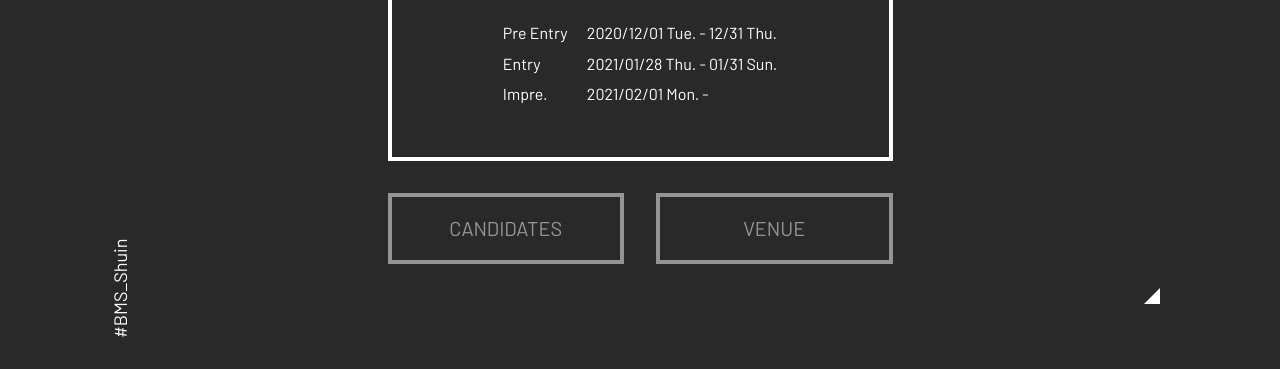
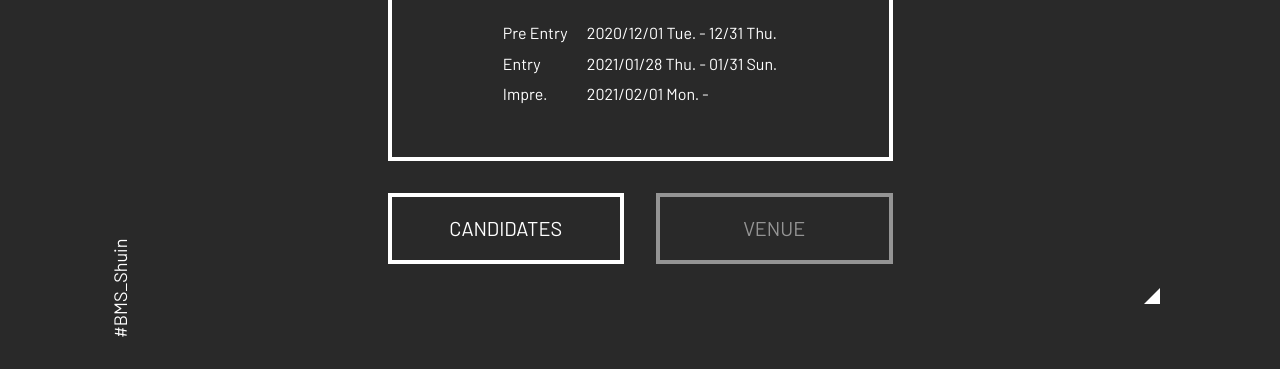
Before and after one commit to yuto-hasegawa/bmsshuin, a Gatsby site: page /3rd in a window 1280 px wide. Shown: the part 424-793 px from the top of the page. Built offline with nearby package versions, Linux system fonts and the light colour scheme; Gatsby itself is replaced by a stand-in of ours.

Commit message:
open link for candidates

```diff
--- a/src/components/3rd/hero.tsx
+++ b/src/components/3rd/hero.tsx
@@ -22,12 +22,12 @@ const Hero = () => (
           />
         </div>
       </div>
-      <Link
-        to=""
-        className={classNames(styles.button, styles.disabled, "digit")}
+      <a
+        href="https://venue.bmssearch.net/bmsshuin3/pre_entry"
+        className={classNames(styles.button, "digit")}
       >
         CANDIDATES
-      </Link>
+      </a>
       <Link
         to=""
         className={classNames(styles.button, styles.disabled, "digit")}
```
